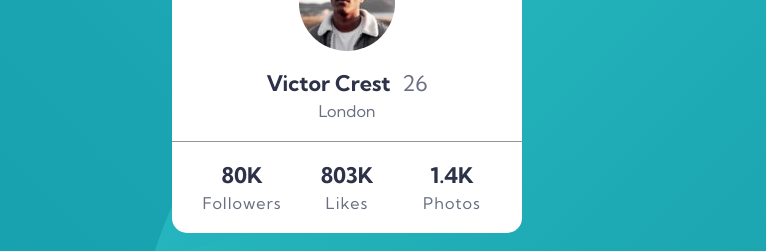
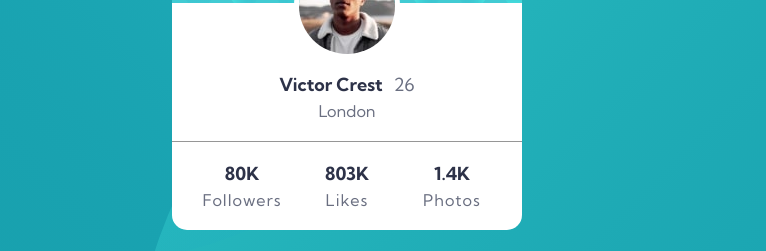
Before and after one commit to ganbnuray/profile-card-component-main, a plain HTML site: page index.html in a window 1280 px wide. Shown: the part 354-605 px from the top of the page, without its empty margins (293-1059 px from the left). Drawn offline with Linux system fonts and the light colour scheme.

Commit message:
Update style.css

```diff
--- a/style.css
+++ b/style.css
@@ -58,7 +58,7 @@ main{
     padding-block-end:20px;
 }
 .intro h1{
-    font-size:1.2em;
+    font-size:1em;
     color:var(--color2);
     padding-block-end:5px;
 }
@@ -96,7 +96,7 @@ main{
 .column h2{
     color:var(--color2);
     padding-block-end: 5px;
-    font-size: 1.2em;
+    font-size: 1em;
 }
 @media(max-width:768px){
     body{
```
